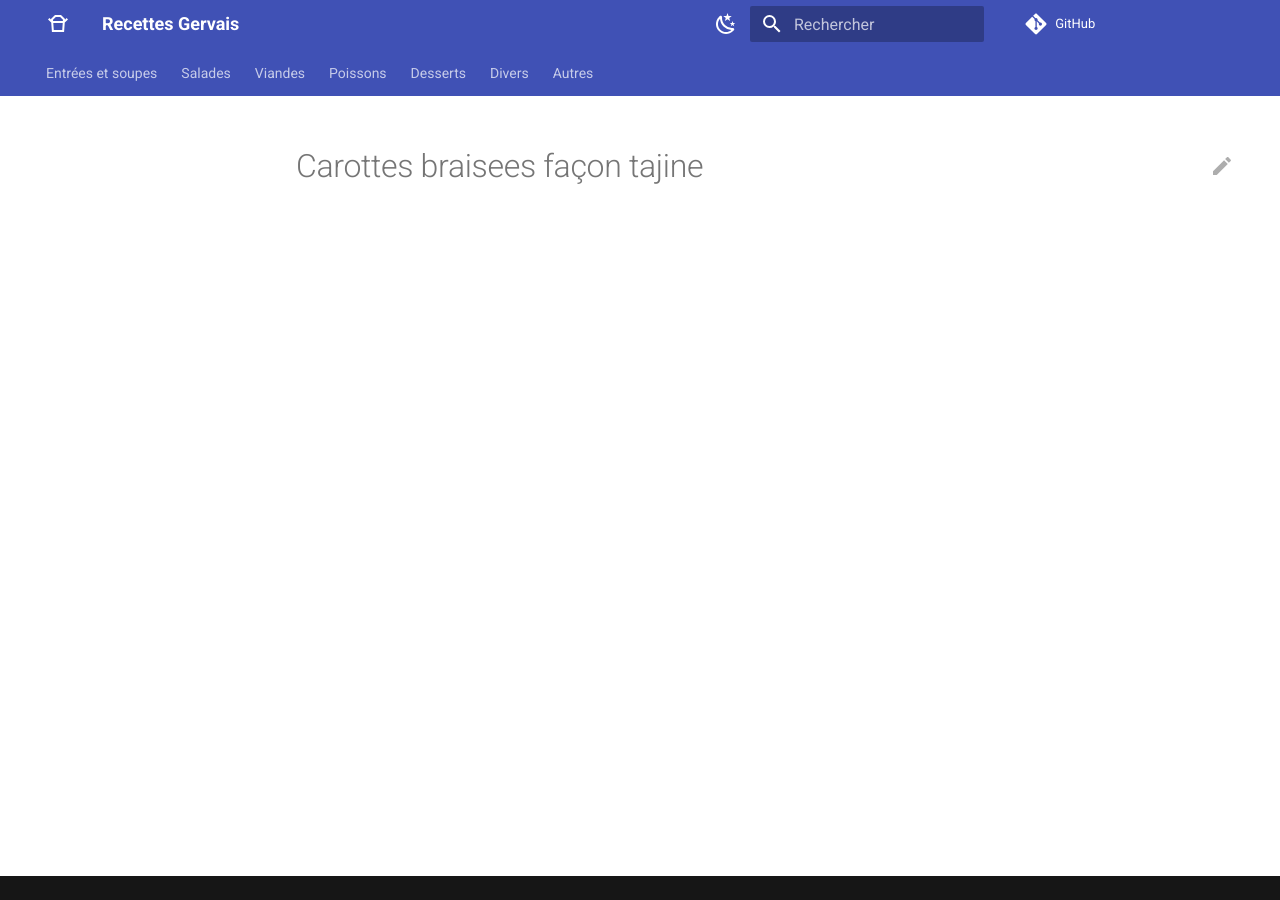
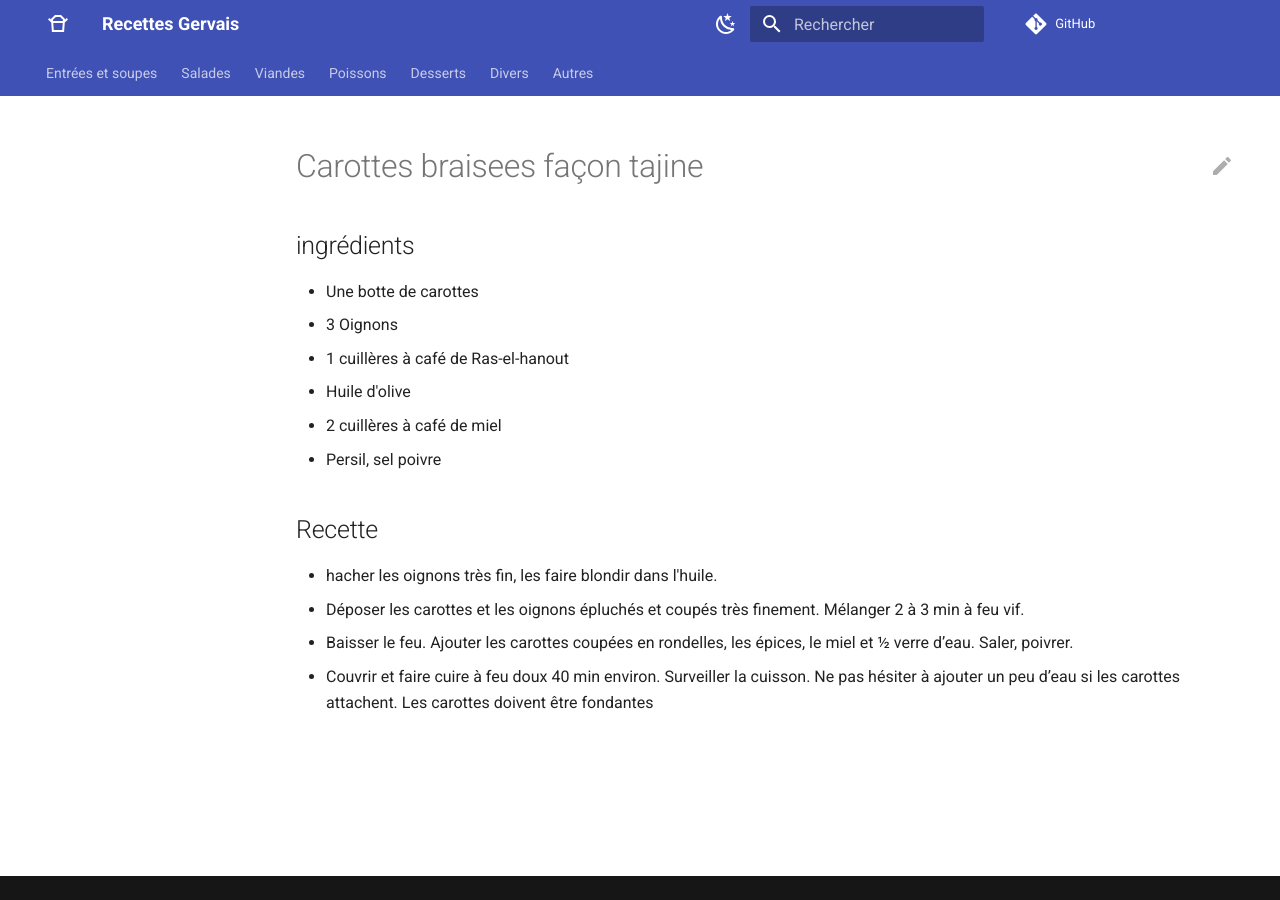
Before and after one commit to giem-git/recipes, an MkDocs documentation site: the page built from docs/autres/carottes_braisees.md, in a window 1280 px wide. Built offline with MkDocs 1.6.1 and Material for MkDocs 9.7.7, drawn with Linux system fonts in a browser that asks for light colours; comment, search, counter and statistics services are not loaded.

Commit message:
Update carottes_braisees.md

```diff
--- a/docs/autres/carottes_braisees.md
+++ b/docs/autres/carottes_braisees.md
@@ -1 +1,15 @@
 # Carottes braisees façon tajine
+## ingrédients
+
+* Une botte de carottes
+* 3 Oignons
+* 1 cuillères à café de Ras-el-hanout
+* Huile d'olive
+* 2 cuillères à café de miel
+* Persil, sel poivre
+
+## Recette
+* hacher les oignons très fin, les faire blondir dans l'huile.
+* Déposer les carottes et les oignons épluchés et coupés très finement. Mélanger 2 à 3 min à feu vif.
+* Baisser le feu. Ajouter les carottes coupées en rondelles, les épices, le miel et ½ verre d’eau. Saler, poivrer.
+* Couvrir et faire cuire à feu doux 40 min environ. Surveiller la cuisson. Ne pas hésiter à ajouter un peu d’eau si les carottes attachent. Les carottes doivent être fondantes
```
